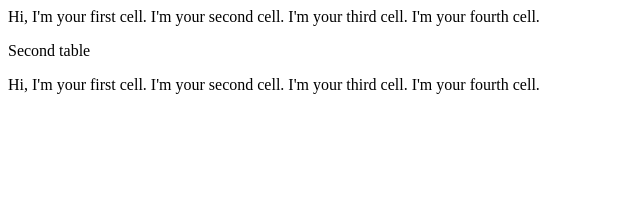
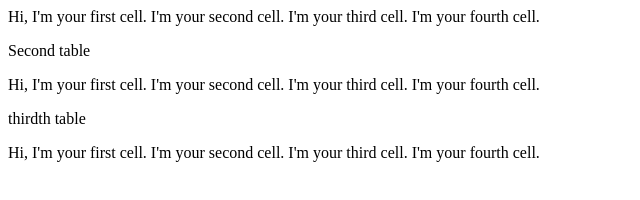
Before and after one commit to T3-Zavr/Homework-4, a plain HTML site: page index.html in a window 1280 px wide. Shown: the whole page, without its empty margins (0-640 px from the left). Drawn offline with Linux system fonts and the light colour scheme.

Commit message:
add third table

```diff
--- a/index.html
+++ b/index.html
@@ -19,6 +19,13 @@
         <td>I'm your third cell.</td>
         <td>I'm your fourth cell.</td>
       </tr>
+      <p>thirdth table</p>
+      <tr>
+        <td>Hi, I'm your first cell.</td>
+        <td>I'm your second cell.</td>
+        <td>I'm your third cell.</td>
+        <td>I'm your fourth cell.</td>
+      </tr>
 
 </body>
 </html>
```
